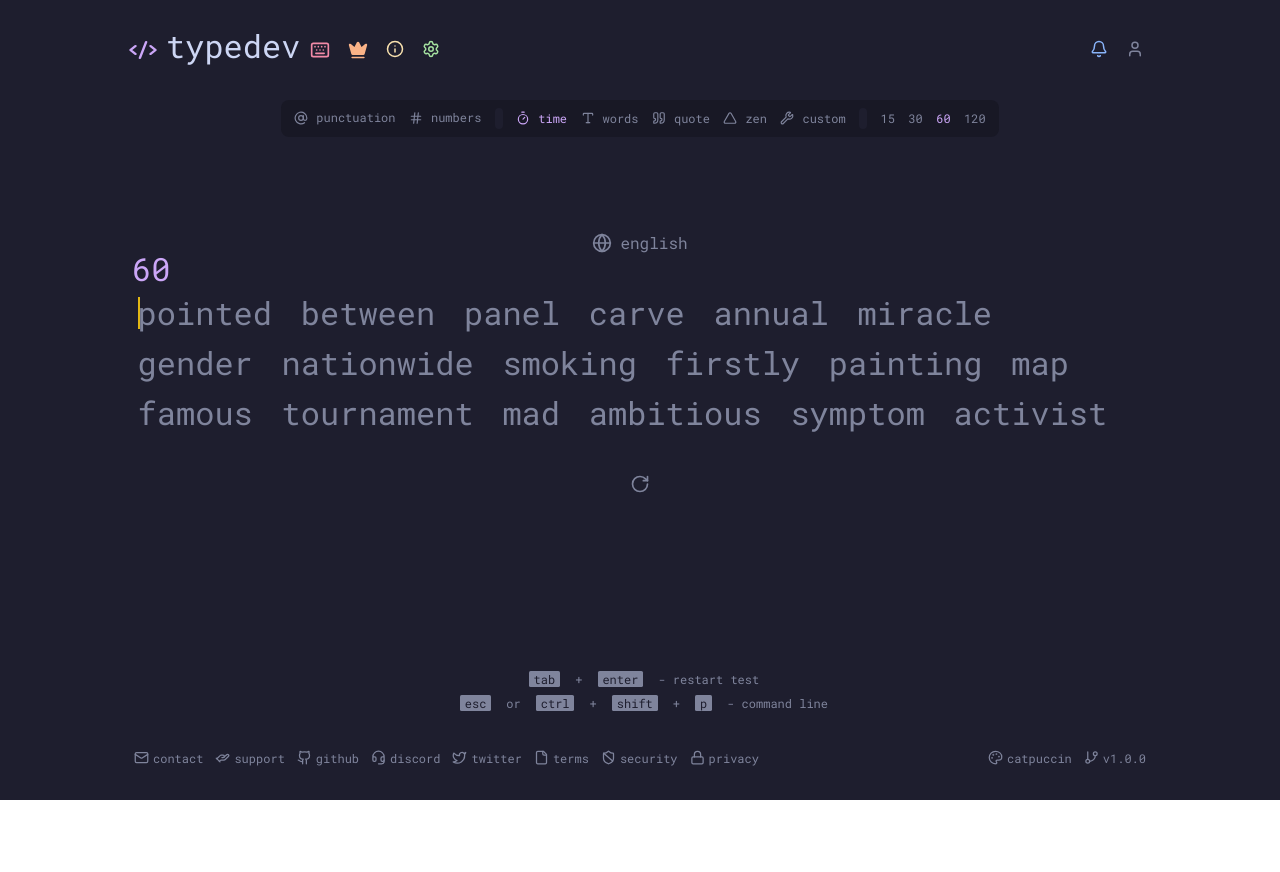
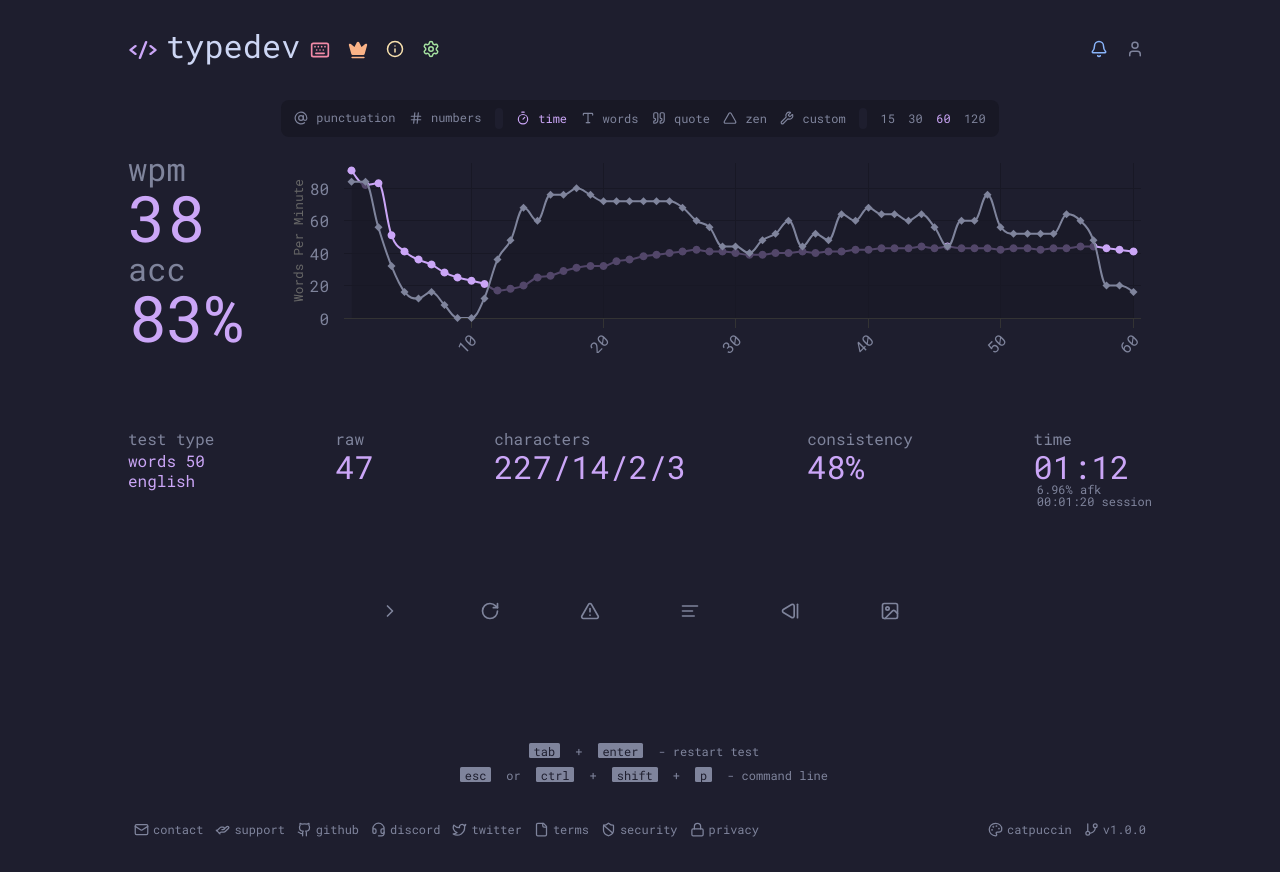
Before and after one commit to Tecu23/typedev, a React (Vite) app: page / in a window 1280 px wide. Before the commit the page ends 800 px from the top, so only its background shows below. Built offline with nearby package versions, Linux system fonts and the light colour scheme.

Commit message:
update results buttons

```diff
--- a/src/components/App.tsx
+++ b/src/components/App.tsx
@@ -1,12 +1,27 @@
-import { useTypingStore } from "../store/typingStore";
+import { useMemo } from "react";
+
 import Footer from "./navigation/Footer";
 import Header from "./navigation/Header";
+
 import Results from "./Results";
 import TestConfig from "./TestConfig";
 import TypingTest from "./TypingTest";
 
+import { useTypingStore } from "../store/typingStore";
+import { useVisualEngine } from "../hooks/useVisualEngine";
+
 function App() {
   const status = useTypingStore((state) => state.status);
+
+  const engineOptions = useMemo(
+    () => ({
+      enabled: true,
+      onTestComplete: () => console.log("Test completed"),
+      onError: (error: Error) => console.error("Error:", error),
+    }),
+    [],
+  );
+  const visualEngine = useVisualEngine(engineOptions);
 
   return (
     <div className="content-grid min-h-screen w-full py-8 bg-bg grid-rows-[auto_1fr_auto] overflow-hidden gap-y-8">
@@ -14,7 +29,18 @@ function App() {
       <main className="col-[full-width] relative content-grid h-full">
         <div className="col-[full-width] content-grid relative h-full grid grid-rows-[1fr_auto_1fr]">
           <TestConfig status={status} />
-          {status == "finished" ? <Results /> : <TypingTest />}
+          {status == "finished" || true ? (
+            <Results resetEngine={visualEngine.reset} />
+          ) : (
+            <TypingTest
+              initializeEngine={visualEngine.initialize}
+              resetEngine={visualEngine.reset}
+              isEngineEnabled={visualEngine.isEnabled}
+              registerCharacter={visualEngine.registerCharacter}
+              registerWord={visualEngine.registerWord}
+              getCurrentPosition={visualEngine.getCurrentPosition}
+            />
+          )}
         </div>
       </main>
       <Footer />
--- a/src/components/Results.tsx
+++ b/src/components/Results.tsx
@@ -2,15 +2,25 @@ import { AlignLeftIcon, ChevronRightIcon, ImageIcon, RotateCw, StepBackIcon, Tri
 
 import Highcharts from "highcharts";
 import HighchartsReact from "highcharts-react-official";
+
+import { useWords } from "../hooks/useWords";
 import { useTypingStore } from "../store/typingStore";
+import Tooltip from "./standalone/Tooltip";
+import clsx from "clsx";
 
-type Props = {};
+type Props = {
+  resetEngine: () => void;
+};
 
 // TODO: Handle results
 
-const Results = (props: Props) => {
+const Results = ({ resetEngine }: Props) => {
+  const config = useTypingStore((state) => state.config);
   const stats = useTypingStore((state) => state.finalStats);
   const liveStats = useTypingStore((state) => state.liveStats);
+  const resetTest = useTypingStore((state) => state.resetTest);
+
+  const { updateWords } = useWords(config);
 
   console.log(stats, liveStats);
 
@@ -151,23 +161,80 @@ const Results = (props: Props) => {
         </div>
         <div id="bottom" className="col-start-1 col-span-full">
           <div id="buttons" className="grid gap-4 justify-center grid-flow-col">
-            <button className="relative h-min inline-flex gap-2 items-baseline justify-center text-sub text-[1em] leading-[1.25] text-center px-8 py-4">
+            <button
+              onClick={() => {
+                updateWords();
+                resetTest();
+                resetEngine();
+              }}
+              className={clsx(
+                "relative h-min inline-flex gap-2 items-baseline justify-center  px-8 py-4",
+                "text-sub text-[1em] leading-[1.25] text-center hover:text-test",
+                "cursor-pointer",
+              )}
+            >
+              <Tooltip position="bottom" content="Next Test">
                 <ChevronRightIcon size={20} />
+              </Tooltip>
             </button>
-            <button className="relative h-min inline-flex gap-2 items-baseline justify-center text-sub text-[1em] leading-[1.25] text-center px-8 py-4">
+            <button
+              onClick={() => {
+                resetTest();
+                resetEngine();
+              }}
+              className={clsx(
+                "relative h-min inline-flex gap-2 items-baseline justify-center  px-8 py-4",
+                "text-sub text-[1em] leading-[1.25] text-center hover:text-test",
+                "cursor-pointer",
+              )}
+            >
+              <Tooltip position="bottom" content="Repeat Test">
                 <RotateCw size={20} />
+              </Tooltip>
             </button>
-            <button className="relative h-min inline-flex gap-2 items-baseline justify-center text-sub text-[1em] leading-[1.25] text-center px-8 py-4">
+            <button
+              className={clsx(
+                "relative h-min inline-flex gap-2 items-baseline justify-center  px-8 py-4",
+                "text-sub text-[1em] leading-[1.25] text-center hover:text-test",
+                true ? "cursor-not-allowed" : "cursor-pointer",
+              )}
+            >
+              <Tooltip position="bottom" content="Feature not implemented yet.">
                 <TriangleAlertIcon size={20} />
+              </Tooltip>
             </button>
-            <button className="relative h-min inline-flex gap-2 items-baseline justify-center text-sub text-[1em] leading-[1.25] text-center px-8 py-4">
+            <button
+              className={clsx(
+                "relative h-min inline-flex gap-2 items-baseline justify-center  px-8 py-4",
+                "text-sub text-[1em] leading-[1.25] text-center hover:text-test",
+                true ? "cursor-not-allowed" : "cursor-pointer",
+              )}
+            >
+              <Tooltip position="bottom" content="Feature not implemented yet.">
                 <AlignLeftIcon size={20} />
+              </Tooltip>
             </button>
-            <button className="relative h-min inline-flex gap-2 items-baseline justify-center text-sub text-[1em] leading-[1.25] text-center px-8 py-4">
+            <button
+              className={clsx(
+                "relative h-min inline-flex gap-2 items-baseline justify-center  px-8 py-4",
+                "text-sub text-[1em] leading-[1.25] text-center hover:text-test",
+                true ? "cursor-not-allowed" : "cursor-pointer",
+              )}
+            >
+              <Tooltip position="bottom" content="Feature not implemented yet.">
                 <StepBackIcon size={20} />
+              </Tooltip>
             </button>
-            <button className="relative h-min inline-flex gap-2 items-baseline justify-center text-sub text-[1em] leading-[1.25] text-center px-8 py-4">
+            <button
+              className={clsx(
+                "relative h-min inline-flex gap-2 items-baseline justify-center  px-8 py-4",
+                "text-sub text-[1em] leading-[1.25] text-center hover:text-test",
+                true ? "cursor-not-allowed" : "cursor-pointer",
+              )}
+            >
+              <Tooltip position="bottom" content="Feature not implemented yet.">
                 <ImageIcon size={20} />
+              </Tooltip>
             </button>
           </div>
         </div>
--- a/src/components/TypingTest.tsx
+++ b/src/components/TypingTest.tsx
@@ -6,33 +6,36 @@ import clsx from "clsx";
 import Timer from "./Timer";
 import WordsContainer from "./WordsContainer";
 
-import { useWords } from "../hooks/useWords";
-import { useVisualEngine } from "../hooks/useVisualEngine";
-import { useTypingStore } from "../store/typingStore";
 import Tooltip from "./standalone/Tooltip";
 
-type Props = {};
+import { useWords } from "../hooks/useWords";
+import { useTypingStore } from "../store/typingStore";
 
-const TypingTest = (props: Props) => {
+type Props = {
+  initializeEngine: () => void;
+  resetEngine: () => void;
+  getCurrentPosition: () => { wordIndex: number; charIndex: number };
+  isEngineEnabled: boolean;
+  registerCharacter: (element: HTMLSpanElement | null, wordIndex: number, charIndex: number) => void;
+  registerWord: (element: HTMLDivElement | null, wordIndex: number) => void;
+};
+
+const TypingTest = ({
+  initializeEngine,
+  resetEngine,
+  isEngineEnabled,
+  getCurrentPosition,
+  registerCharacter,
+  registerWord,
+}: Props) => {
   const config = useTypingStore((state) => state.config);
+  const { words, updateWords } = useWords(config);
   const initializeTest = useTypingStore((state) => state.initializeTest);
   const restartTest = useTypingStore((state) => state.resetTest);
-
-  const { words, updateWords } = useWords(config);
 
   const wordArray = useMemo(() => {
     return words ? words.split(" ") : [];
   }, [words]);
-
-  const engineOptions = useMemo(
-    () => ({
-      enabled: true,
-      onTestComplete: () => console.log("Test completed"),
-      onError: (error: Error) => console.error("Error:", error),
-    }),
-    [],
-  );
-  const visualEngine = useVisualEngine(engineOptions);
 
   useEffect(() => {
     if (words) {
@@ -72,19 +75,19 @@ const TypingTest = (props: Props) => {
       <Timer />
       <WordsContainer
         words={wordArray}
-        initializeEngine={visualEngine.initialize}
-        resetEngine={visualEngine.reset}
-        getCurrentPosition={visualEngine.getCurrentPosition}
-        isEngineEnabled={visualEngine.isEnabled}
-        registerCharacter={visualEngine.registerCharacter}
-        registerWord={visualEngine.registerWord}
+        initializeEngine={initializeEngine}
+        resetEngine={resetEngine}
+        getCurrentPosition={getCurrentPosition}
+        isEngineEnabled={isEngineEnabled}
+        registerCharacter={registerCharacter}
+        registerWord={registerWord}
       />
       <button
         id="restart_button"
         onClick={() => {
           updateWords();
           restartTest();
-          visualEngine.reset();
+          resetEngine();
         }}
         className="col-[content] relative overflow-visible flex mt-4 mx-auto px-8 py-4 justify-center items-baseline gap-2 h-min leading-[1.25] text-center text-sub cursor-pointer"
       >
```
Lines whose indentation alone changed are shown as unchanged.
